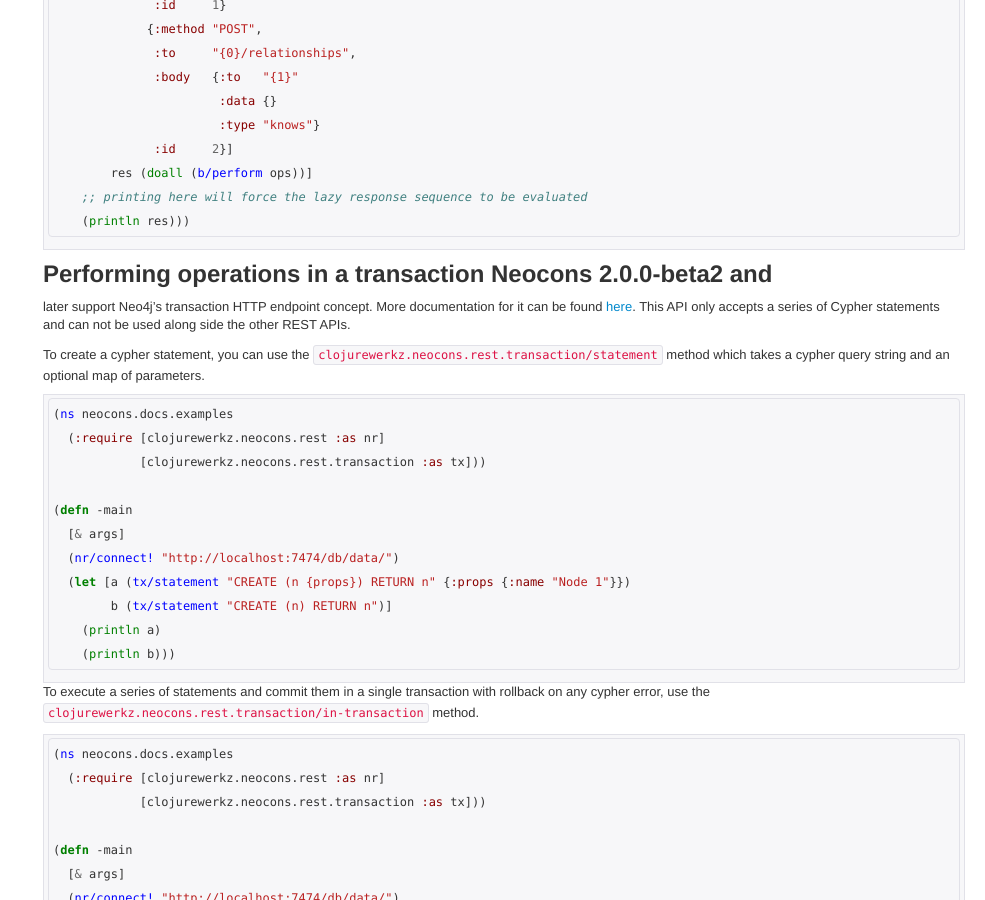
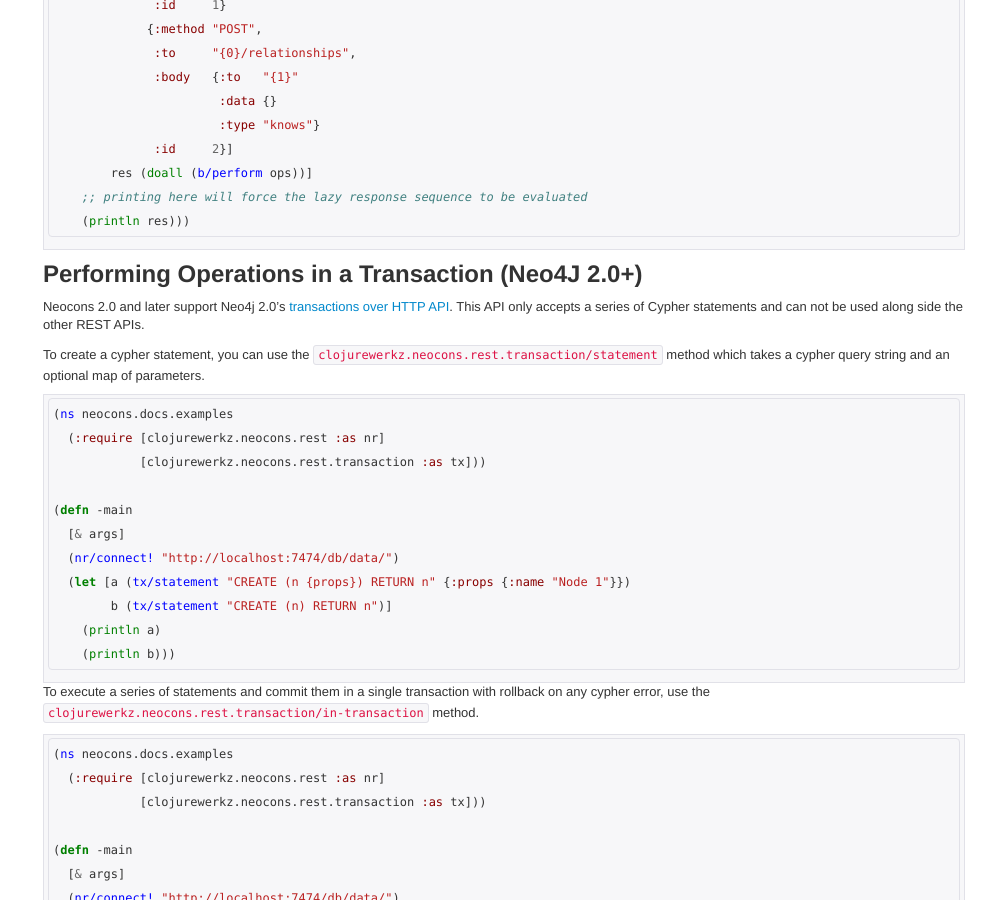
Before and after one commit to clojurewerkz/neocons.docs, a Jekyll site: the page built from articles/populating.md, in a window 1280 px wide and 900 px high, scrolled down 11760 px. Shown: the whole window, without its empty margins (295-1280 px from the left). Built offline with Jekyll 4.4.1, drawn with Linux system fonts in a browser that asks for light colours; some web fonts are replaced; Markdown is read by kramdown in place of the engine named in the settings; comment, search, counter and statistics services are not loaded; some of the changed text lies outside the part shown.

Commit message:
Corrections

````diff
--- a/articles/populating.md
+++ b/articles/populating.md
@@ -678,10 +678,10 @@
     (println res)))
 ```
 
-## Performing operations in a transaction Neocons 2.0.0-beta2 and
-later support Neo4j's transaction HTTP endpoint concept. More
-documentation for it can be found
-[here](http://docs.neo4j.org/chunked/milestone/rest-api-transactional.html). This
+## Performing Operations in a Transaction (Neo4J 2.0+)
+
+Neocons 2.0 and later support Neo4j 2.0's [transactions over HTTP
+API](http://docs.neo4j.org/chunked/milestone/rest-api-transactional.html). This
 API only accepts a series of Cypher statements and can not be used
 along side the other REST APIs.
 
````
